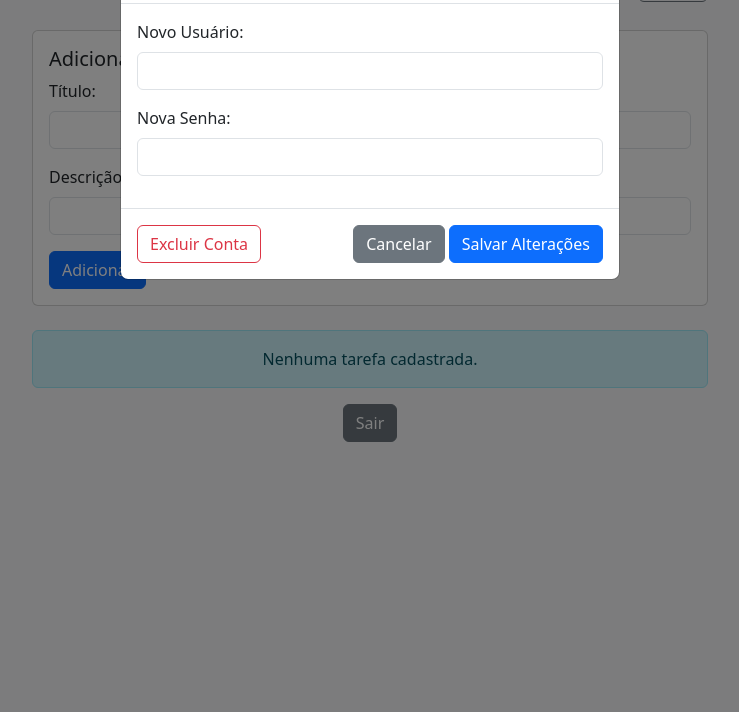
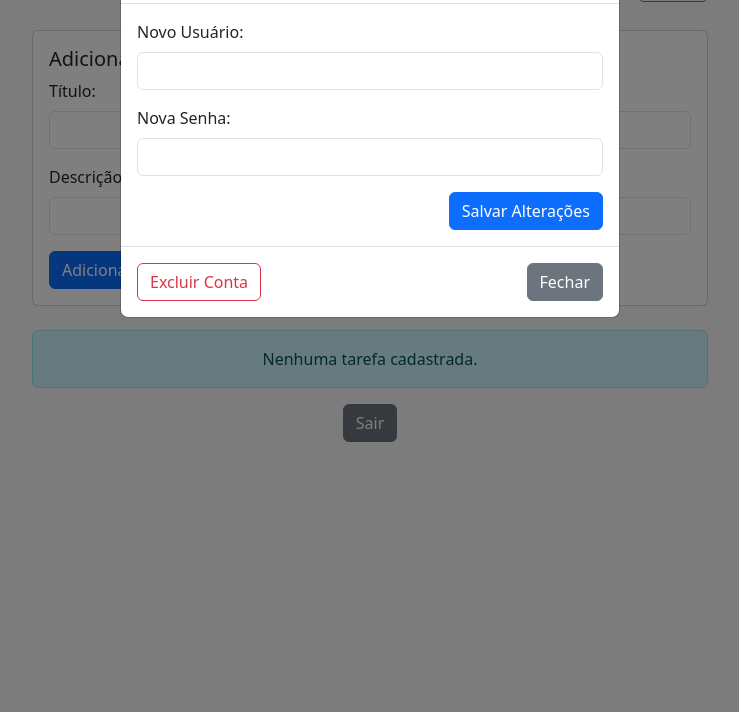
Before and after one commit to emanueltav/to-do_list, a Flask app: template templates/home.html in a window 1280 px wide, after a click on "Conta". Shown: the part 88-800 px from the top of the page, without its empty margins (270-1009 px from the left). Run offline with Flask 3, Linux system fonts and the light colour scheme; the template is opened without the code that fills it, so the values that code supplies are empty.

Commit message:
arrumando o crud

```diff
--- a/app.py
+++ b/app.py
@@ -140,7 +140,6 @@ def edit_task(task_id):
     return redirect(url_for('home'))
 
 
-# 🚀 CRUD de Usuário
 
 @app.route('/update_account', methods=['POST'])
 def update_account():
@@ -180,7 +179,7 @@ def delete_account():
 
     session.pop('user_id', None)
 
-    return redirect(url_for('register'))
+    return redirect(url_for('login'))
 
 
 if __name__ == '__main__':
--- a/templates/home.html
+++ b/templates/home.html
@@ -10,13 +10,13 @@
   <div class="container py-5" style="max-width: 700px;">
     <div class="d-flex justify-content-between align-items-center mb-4">
       <h2 class="text-center">Olá, {{ user.username }}!</h2>
-      <!-- Botão Conta -->
+
       <button class="btn btn-outline-secondary" data-bs-toggle="modal" data-bs-target="#accountModal">
         Conta
       </button>
     </div>
 
-    <!-- Formulário de Adicionar Tarefa -->
+
     <div class="card mb-4">
       <div class="card-body">
         <h5 class="card-title">Adicionar Tarefa</h5>
@@ -34,7 +34,7 @@
       </div>
     </div>
 
-    <!-- Lista de Tarefas -->
+
     {% if tasks %}
     <ul class="list-group mb-4">
       {% for task in tasks %}
@@ -45,19 +45,19 @@
           </span>
         </div>
         <div class="d-flex">
-          <!-- Toggle -->
+
           <a href="{{ url_for('toggle_task', task_id=task.id) }}" class="btn btn-sm btn-outline-success me-2">
             {% if task.is_done %}Desfazer{% else %}Finalizado{% endif %}
           </a>
 
-          <!-- Editar -->
+
           <button class="btn btn-sm btn-outline-primary me-2"
                   data-bs-toggle="modal"
                   data-bs-target="#editModal{{ task.id }}">
             Editar
           </button>
 
-          <!-- Excluir -->
+
           <a href="{{ url_for('delete_task', task_id=task.id) }}" class="btn btn-sm btn-outline-danger"
              onclick="return confirm('Tem certeza que deseja excluir esta tarefa?');">
             Excluir
@@ -65,7 +65,7 @@
         </div>
       </li>
 
-      <!-- Modal Editar Tarefa -->
+
       <div class="modal fade" id="editModal{{ task.id }}" tabindex="-1" aria-hidden="true">
         <div class="modal-dialog">
           <div class="modal-content">
@@ -98,23 +98,25 @@
     <div class="alert alert-info text-center">Nenhuma tarefa cadastrada.</div>
     {% endif %}
 
-    <!-- Botão Logout -->
+
     <div class="text-center">
       <a href="{{ url_for('logout') }}" class="btn btn-secondary">Sair</a>
     </div>
   </div>
 
-  <!-- Modal Conta -->
+
+
 <div class="modal fade" id="accountModal" tabindex="-1" aria-hidden="true">
   <div class="modal-dialog">
     <div class="modal-content">
-        <!-- Form de Alterar Conta -->
-        <form method="POST" action="{{ url_for('update_account') }}">
+
       <div class="modal-header">
         <h5 class="modal-title">Gerenciar Conta</h5>
         <button type="button" class="btn-close" data-bs-dismiss="modal" aria-label="Fechar"></button>
       </div>
       <div class="modal-body">
+
+        <form method="POST" action="{{ url_for('update_account') }}">
           <div class="mb-3">
             <label class="form-label">Novo Usuário:</label>
             <input type="text" class="form-control" name="username" value="{{ user.username }}" required>
@@ -123,27 +125,28 @@
             <label class="form-label">Nova Senha:</label>
             <input type="password" class="form-control" name="password" required>
           </div>
+          <div class="d-flex justify-content-end">
+            <button type="submit" class="btn btn-primary">Salvar Alterações</button>
           </div>
+        </form>
+      </div>
+
       <div class="modal-footer d-flex justify-content-between">
-            <!-- Deletar Conta -->
+
         <form method="POST" action="{{ url_for('delete_account') }}">
           <button type="submit" class="btn btn-outline-danger"
-                      onclick="return confirm('Tem certeza que deseja excluir sua conta? Isso apagará todas as suas tarefas.');">
+                  onclick="return confirm('Tem certeza que deseja excluir sua conta? Isso apagará todas as suas tarefas.')">
             Excluir Conta
           </button>
         </form>
+        <button type="button" class="btn btn-secondary" data-bs-dismiss="modal">Fechar</button>
+      </div>
 
-            <!-- Salvar Alterações -->
-            <div>
-              <button type="button" class="btn btn-secondary" data-bs-dismiss="modal">Cancelar</button>
-              <button type="submit" class="btn btn-primary">Salvar Alterações</button>
-            </div>
-          </div>
-        </form>
     </div>
   </div>
 </div>
 
+
   <script src="https://cdn.jsdelivr.net/npm/bootstrap@5.3.3/dist/js/bootstrap.bundle.min.js"></script>
 </body>
 </html>
```
Also changed, not shown: database.db. Lines whose indentation alone changed are shown as unchanged.
